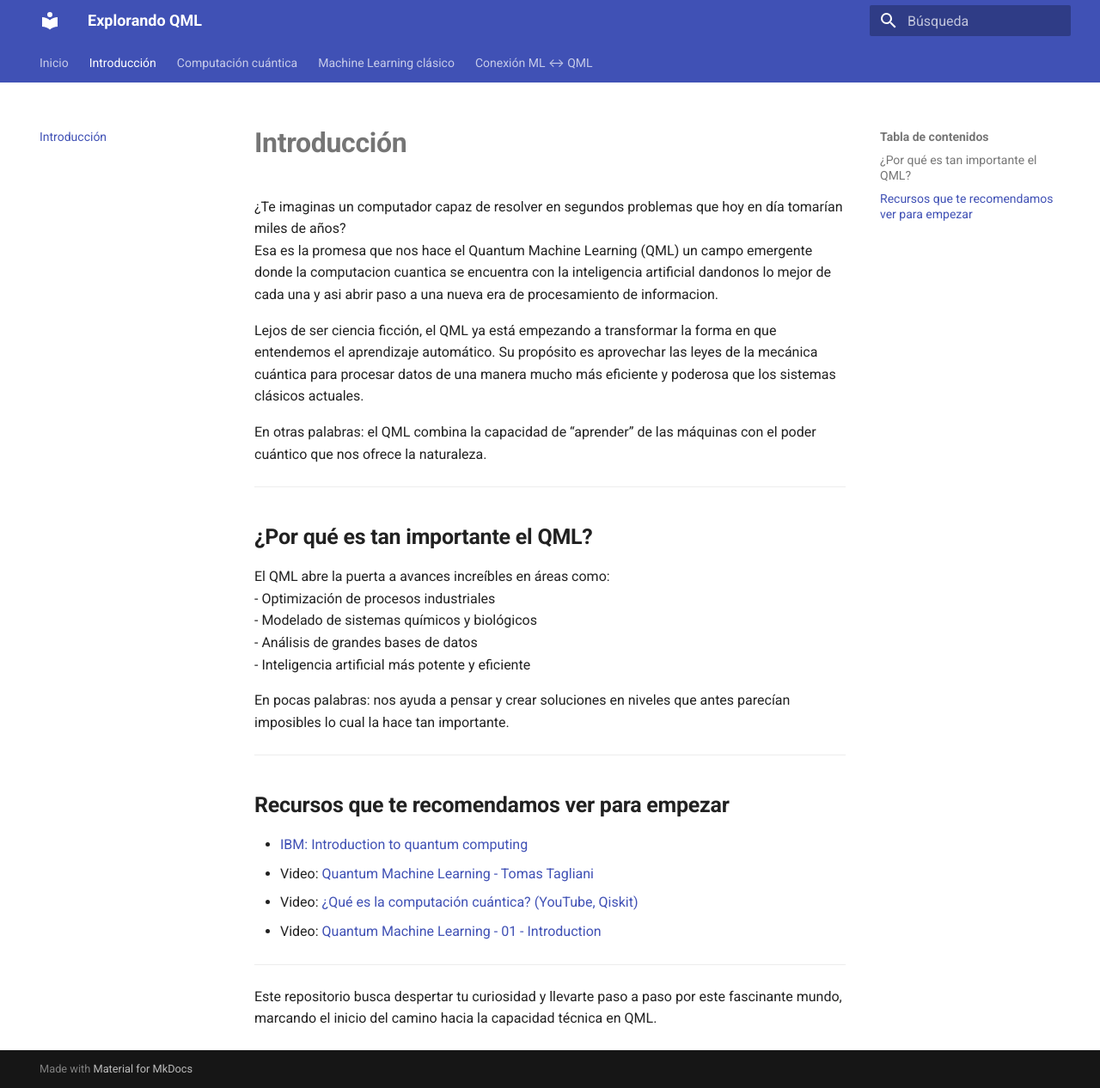
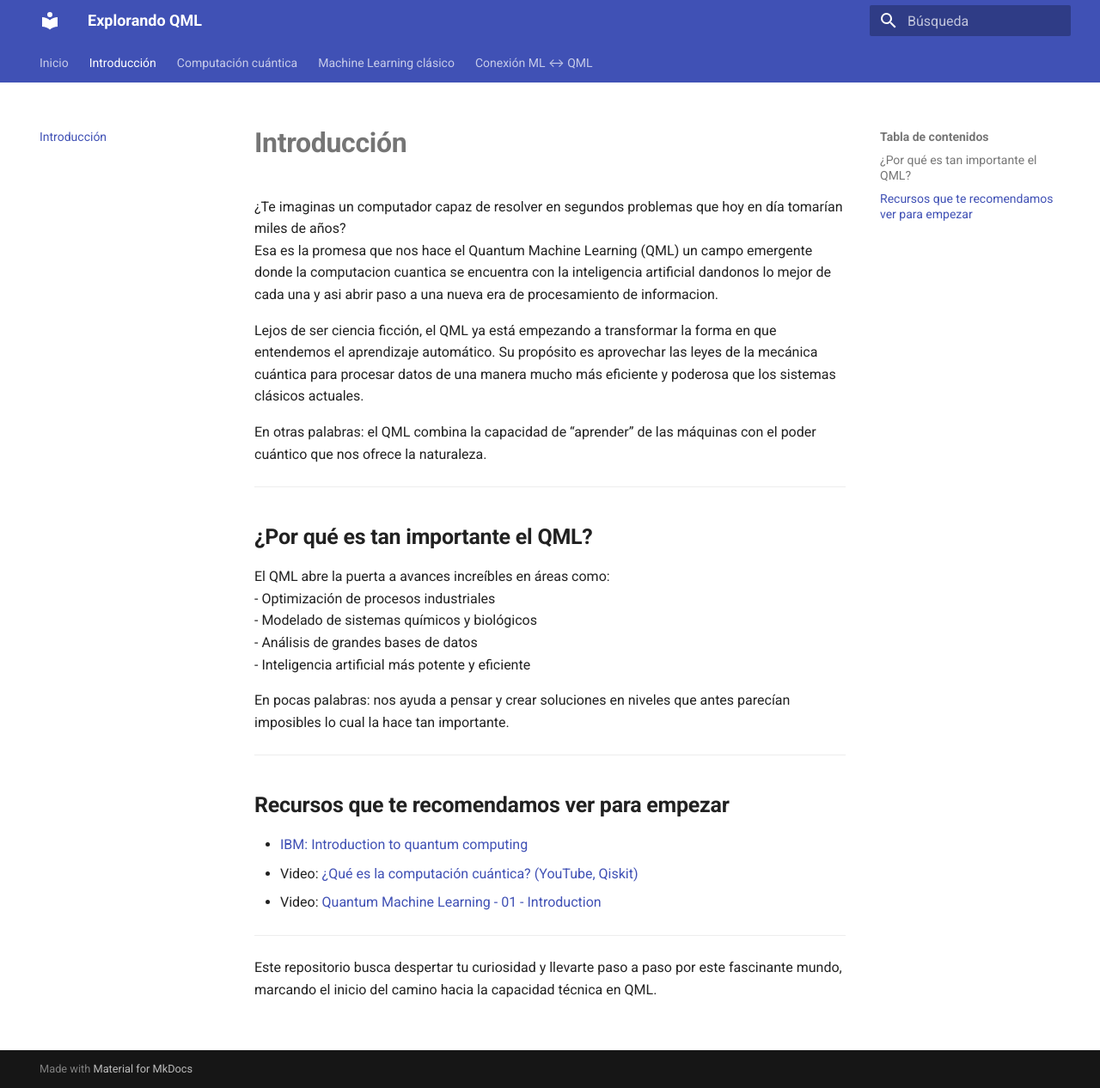
Before and after one commit to jameusk1028/Explorando-el-QML-desde-0, an MkDocs documentation site: the page built from docs/introduccion.md, in a window 1280 px wide and 1266 px high. Shown: the whole window at 86% size. Built offline with MkDocs 1.6.1 and Material for MkDocs 9.7.7, drawn with Linux system fonts in a browser that asks for light colours.

```diff
--- a/docs/introduccion.md
+++ b/docs/introduccion.md
@@ -24,7 +24,6 @@
 
 ## **Recursos que te recomendamos ver para empezar**
 - [IBM: Introduction to quantum computing](https://quantum.cloud.ibm.com/learning/es/courses/quantum-business-foundations/introduction-to-quantum-computing?utm)
-- Video: [Quantum Machine Learning - Tomas Tagliani](https://youtu.be/F_E39gBPRF4?si=90icl8af6b6PgX15)
 - Video: [¿Qué es la computación cuántica? (YouTube, Qiskit)](https://www.youtube.com/watch?v=JhHMJCUmq28)
 - Video: [Quantum Machine Learning - 01 - Introduction](https://www.youtube.com/watch?v=QtWCmO_KIlg)
 
```
